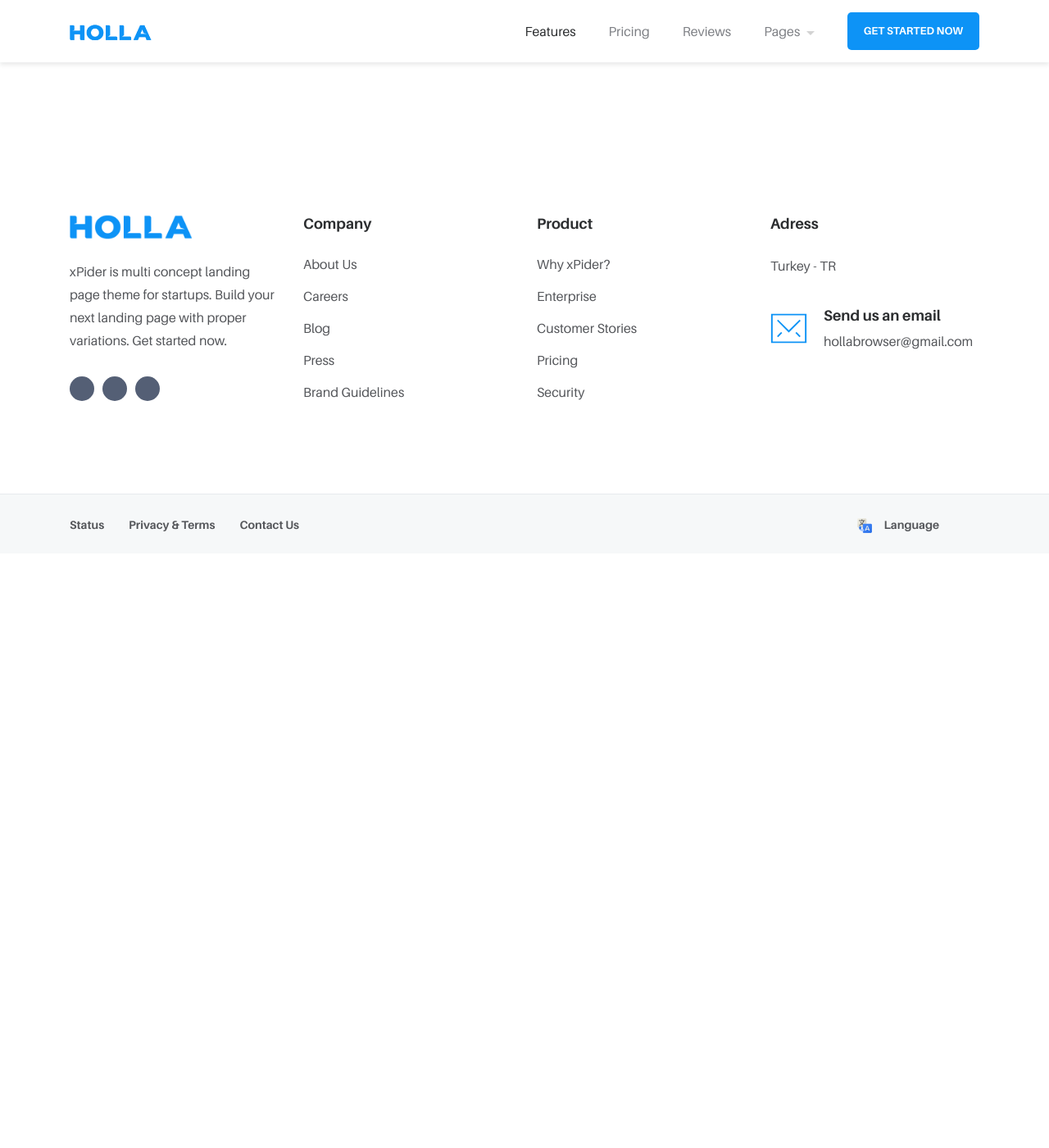
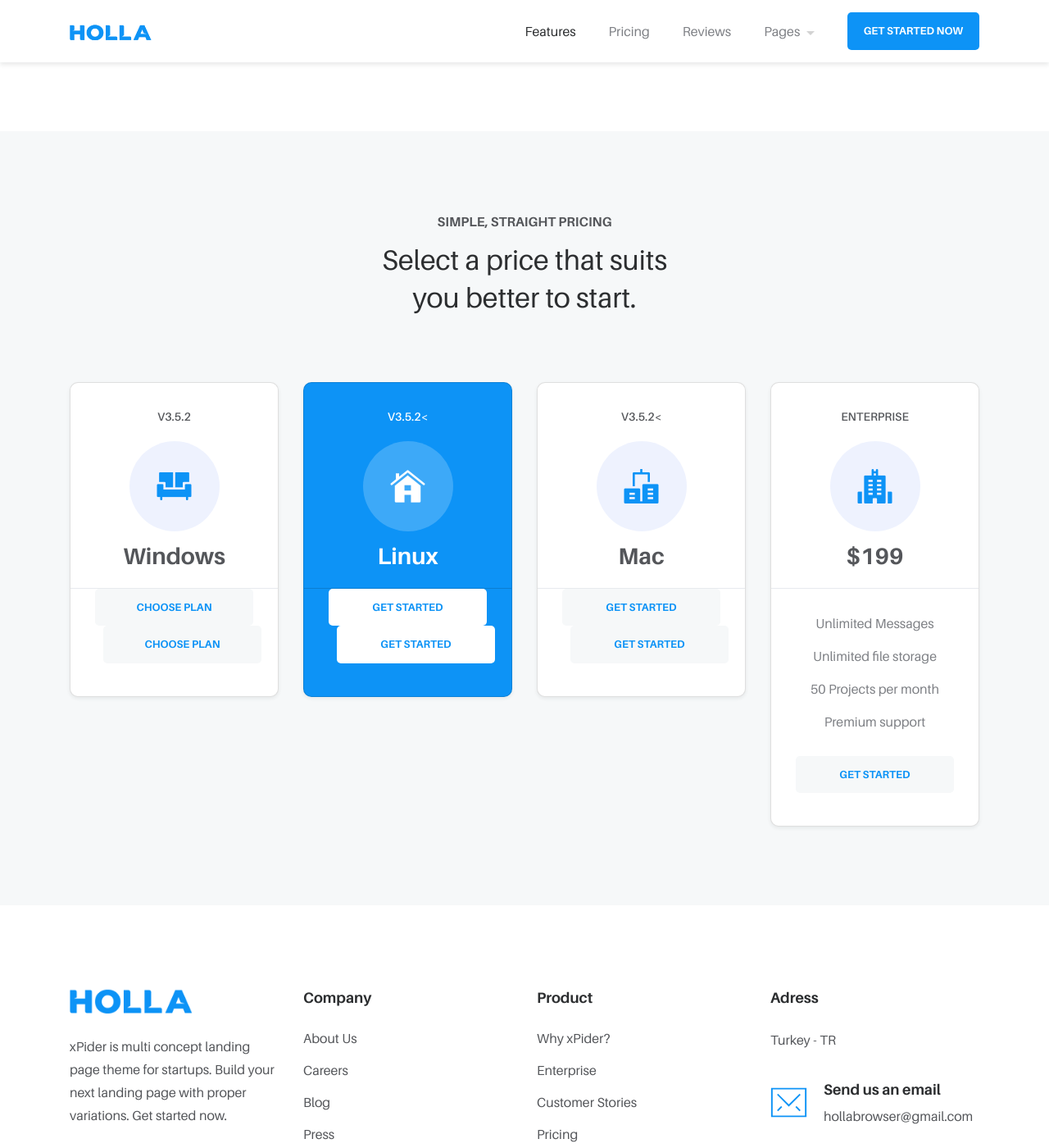
Before and after one commit to meforce/holla, a Jekyll site: the page built from docs/index.html, in a window 1280 px wide and 1400 px high, scrolled down 3762 px. Shown: the whole window at 82% size. Built offline with Jekyll 4.4.1, drawn with Linux system fonts in a browser that asks for light colours; some web fonts are replaced; Markdown is read by kramdown in place of the engine named in the settings; before the commit the page ends 4437 px from its top, so only the background shows below that.

Commit message:
Update features.html

```diff
--- a/docs/_includes/features.html
+++ b/docs/_includes/features.html
@@ -245,3 +245,122 @@ background-attachment: fixed;
 <!-- end of container -->
 </section>
 <!-- =========== End of Theme ============ -->
+
+
+ <!-- =========== Start of Dowloand ============ -->
+<section class="space bg-color-grey" id="indir">
+<div class="container">
+<div class="row">
+<div class="col-12 col-lg-6 mx-auto">
+<div class="section-title reveal text-center mb-80">
+<p class="mb-10 text-uppercase font-w-700">Simple, Straight Pricing</p>
+<h3 class="font-w-400">Select a price that suits <br>  you better to start.</h3>
+</div>
+<!-- end of section title -->
+</div>
+<!-- end of col -->
+</div>
+<!-- end of row -->
+
+
+<div class="row justify-content-center reveal">
+
+
+<div class="col-12 col-sm-6 mx-sm-auto col-xl-3 mb-40 mb-xl-0">
+<div class="card text-center rounded-md">
+<div class="header d-flex flex-column align-items-center pt-30 pb-20 border-bottom-light">
+<span class="font-size-14 text-uppercase font-w-600 mb-20">v3.5.2</span>
+<span class="icon-rounded icon-rounded--lg position-relative mb-10">
+<i class="icon icon-sofa"></i>
+</span>
+<h2 class="h4-font color-light-secondary">Windows</h2>
+</div>
+<div class="body pb-40 pr-30 pl-30">
+<a href="#" class="btn btn--sm w-100 btn-3d-hover btn-splash-hover btn--bg-grey btn--color-primary">
+<span class="btn__text">Choose Plan</span>
+</a>
+<a href="#" class="btn btn--sm w-100 btn-3d-hover btn-splash-hover btn--bg-grey btn--color-primary">
+<span class="btn__text">Choose Plan</span>
+</a>
+</div>
+</div>
+</div>
+<!-- end of col -->
+
+<div class="col-12 col-sm-6 mx-sm-auto col-xl-3 mb-40 mb-xl-0">
+<div class="card text-center rounded-md card--focused">
+<div class="header d-flex flex-column align-items-center pt-30 pb-20 border-bottom-light">
+<span class="font-size-14 text-uppercase font-w-600 mb-20">v3.5.2<</span>
+<span class="icon-rounded icon-rounded--lg position-relative mb-10">
+<i class="icon icon-home-3"></i>
+</span>
+<h2 class="card__value h4-font">Linux</h2>
+</div>
+<div class="body pb-40 pr-30 pl-30">
+<a href="#" class="btn btn--sm w-100 btn-3d-hover btn-splash-hover btn--bg-white">
+<span class="btn__text">Get started</span>
+</a>
+<a href="#" class="btn btn--sm w-100 btn-3d-hover btn-splash-hover btn--bg-white">
+<span class="btn__text">Get started</span>
+</a>
+</div>
+</div>
+</div>
+<!-- end of col -->
+
+
+<div class="col-12 col-sm-6 mx-sm-auto col-xl-3 mb-40 mb-xl-0">
+<div class="card text-center rounded-md">
+<div class="header d-flex flex-column align-items-center pt-30 pb-20 border-bottom-light">
+<span class="font-size-14 text-uppercase font-w-600 mb-20">v3.5.2<</span>
+<span class="icon-rounded icon-rounded--lg position-relative mb-10">
+<i class="icon icon-building"></i>
+</span>
+<h2 class="card__value h4-font color-light-secondary">Mac</h2>
+
+</div>
+<div class="body pb-40 pr-30 pl-30">
+<a href="#" class="btn btn--sm w-100 btn-3d-hover btn-splash-hover btn--bg-grey btn--color-primary">
+<span class="btn__text">Get started</span>
+</a>
+<a href="#" class="btn btn--sm w-100 btn-3d-hover btn-splash-hover btn--bg-grey btn--color-primary">
+<span class="btn__text">Get started</span>
+</a>
+</div>
+</div>
+</div>
+<!-- end of col -->
+
+
+<div class="col-12 col-sm-6 mx-sm-auto col-xl-3 mb-40 mb-xl-0">
+<div class="card text-center rounded-md">
+<div class="header d-flex flex-column align-items-center pt-30 pb-20 border-bottom-light">
+<span class="font-size-14 text-uppercase font-w-600 mb-20">Enterprise</span>
+<span class="icon-rounded icon-rounded--lg position-relative mb-10">
+<i class="icon icon-hotel"></i>
+</span>
+<h2 class="card__value h4-font color-light-secondary">$199</h2>
+<h2 class="card__value h4-font color-light-secondary card__value--focused">$259</h2>
+</div>
+<div class="body pb-40 pr-30 pl-30">
+<ul class="mt-30 mb-30">
+<li class="mb-3 color-light-secondary-2">Unlimited Messages</li>
+<li class="mb-3 color-light-secondary-2">Unlimited file storage</li>
+<li class="mb-3 color-light-secondary-2">50 Projects per month</li>
+<li class="mb-3 color-light-secondary-2">Premium support</li>
+</ul>
+<a href="#" class="btn btn--sm w-100 btn-3d-hover btn-splash-hover btn--bg-grey btn--color-primary">
+<span class="btn__text">Get started</span>
+</a>
+</div>
+</div>
+</div>
+<!-- end of col -->
+
+
+
+</div>
+<!-- end of pricing row -->
+</div>
+</section>
+<!-- =========== End of Pricing ============ -->
```
